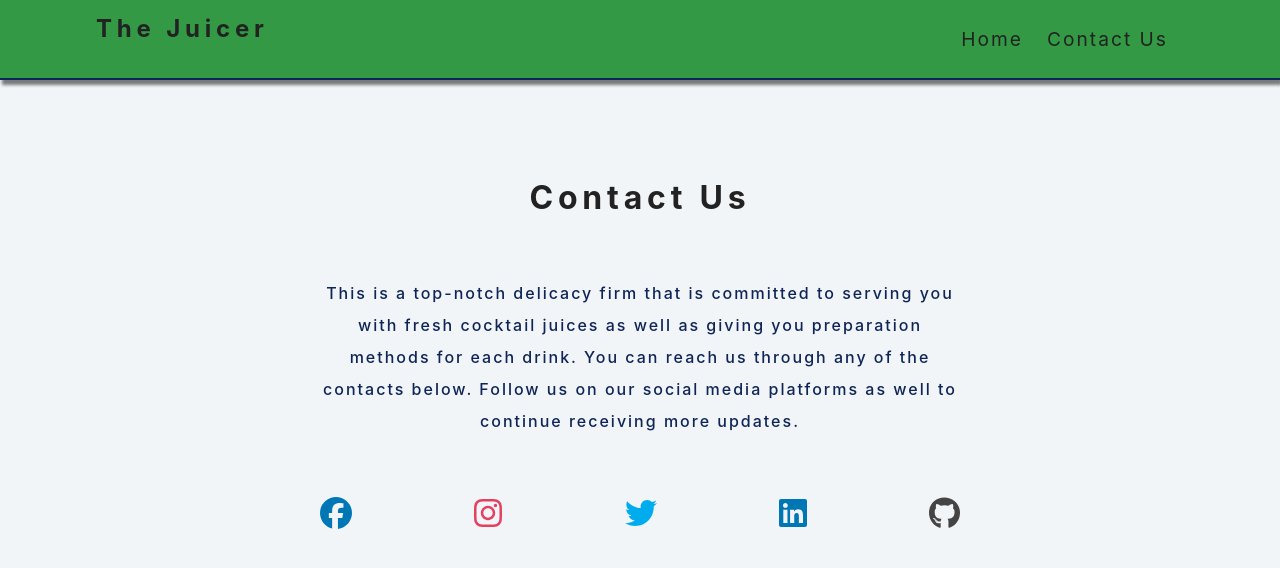
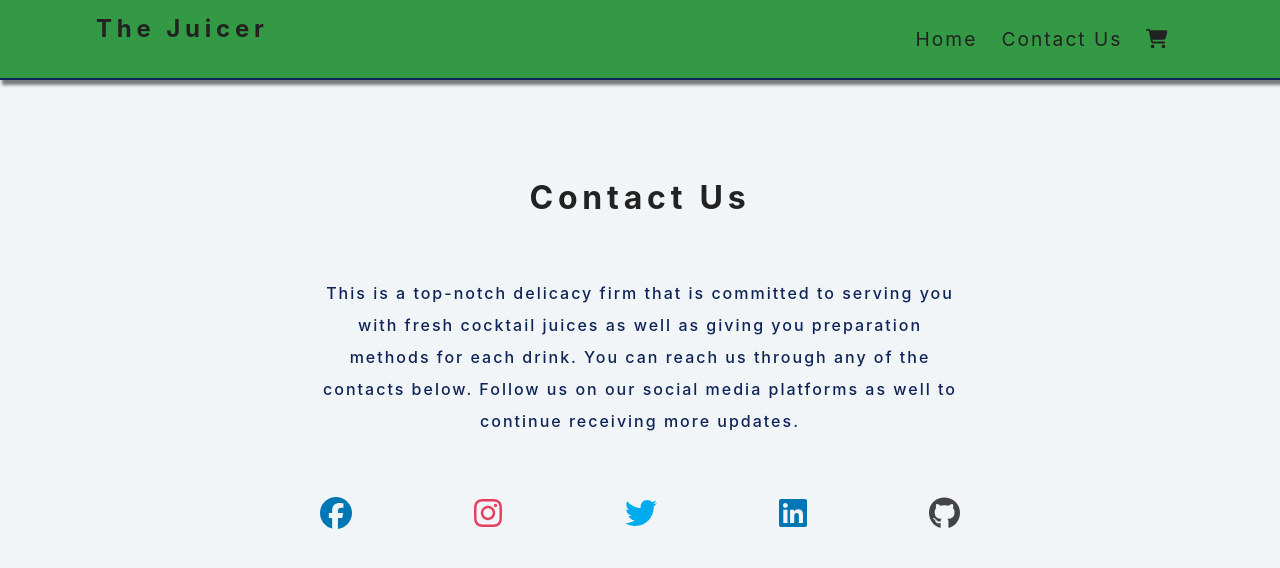
Before and after one commit to BenardAbwao/TheJuicer, a React (Create React App) app: page /about in a window 1280 px wide. Shown: the top 568 px of the page. Built offline with nearby package versions, Linux system fonts and the light colour scheme; no server answers; some icons are missing.

Commit message:
import icons

```diff
--- a/src/components/Navbar.js
+++ b/src/components/Navbar.js
@@ -1,5 +1,7 @@
 import React from "react";
 import { NavLink } from "react-router-dom";
+import { FontAwesomeIcon } from "@fortawesome/react-fontawesome";
+import { faCartShopping } from "@fortawesome/free-solid-svg-icons";
 
 const Navbar = () => {
   return (
@@ -13,6 +15,9 @@ const Navbar = () => {
           <li>
             <NavLink to={"/about"}>Contact Us</NavLink>
           </li>
+          <li>
+            <NavLink to={"/cart"}><FontAwesomeIcon icon={faCartShopping} size="1.5x" /></NavLink>
+          </li>
         </ul>
       </div>
     </nav>
```
